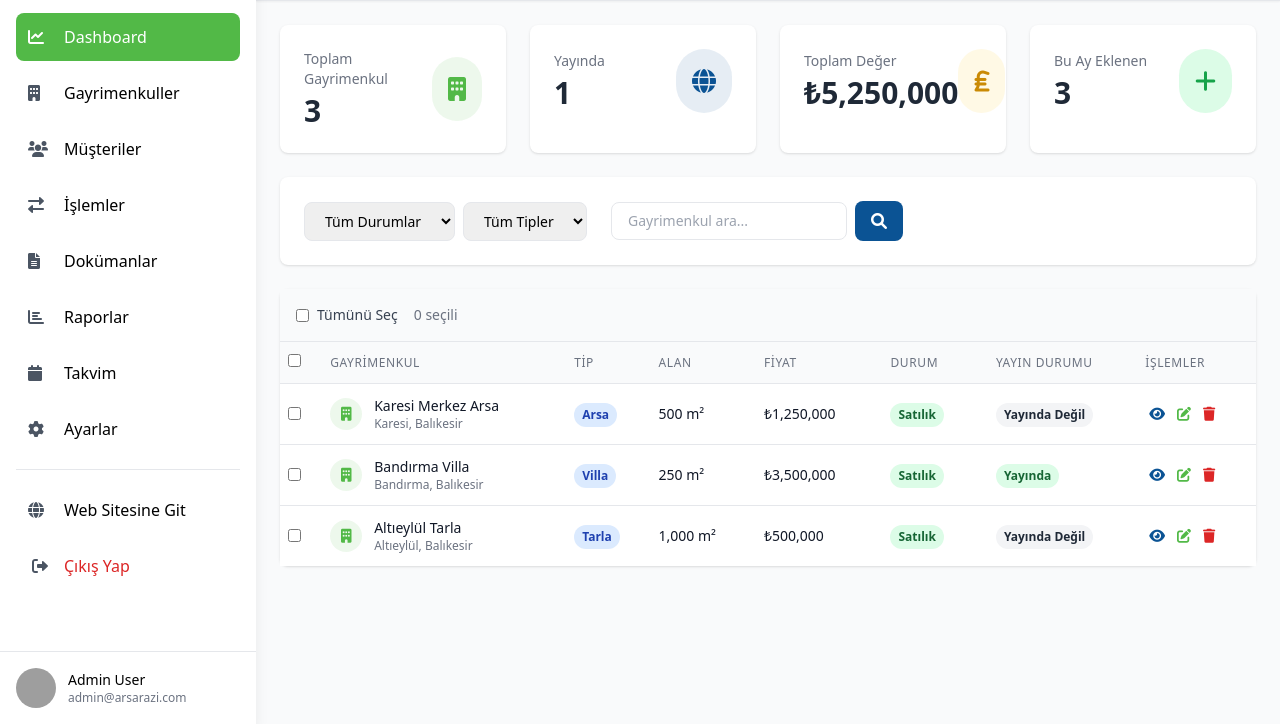
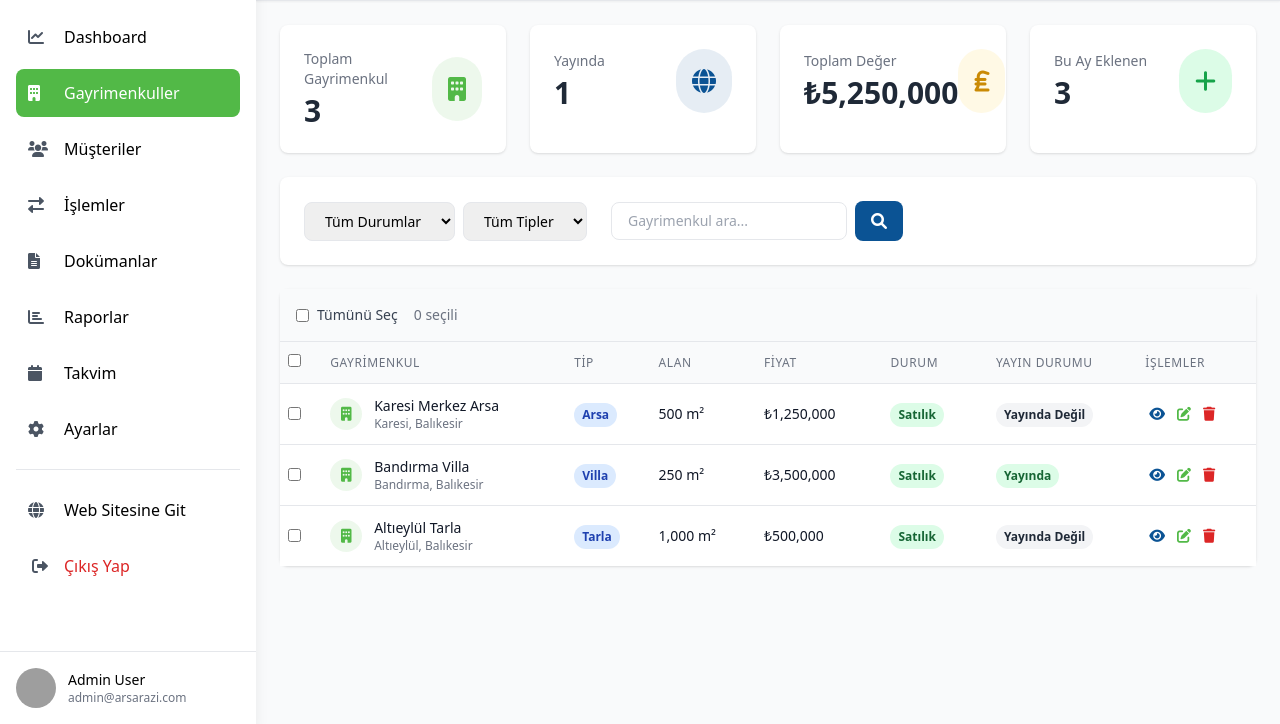
Before and after one commit to gelevun/arsarazi, a website: page crm-properties.html in a window 1280 px wide. Shown: the part 76-800 px from the top of the page. Drawn offline with nearby package versions, Linux system fonts and the light colour scheme; no server answers; sample sign-in values are in the browser's storage; grey boxes are pictures that could not be loaded.

Commit message:
CRM properties sayfasında active menu item düzeltildi

```diff
--- a/crm-properties.html
+++ b/crm-properties.html
@@ -406,7 +406,7 @@
             window.location.href = 'dashboard.html';
         }
 
-        // Set active menu item - always keep Dashboard active
+        // Set active menu item - Properties page should have Properties active
         function setActiveMenuItem() {
             console.log('Setting active menu item for properties page...');
 
@@ -422,16 +422,16 @@
                 }
             });
 
-            // Dashboard linkini bul ve aktif yap (her zaman)
-            const dashboardLink = document.querySelector('a[href="dashboard.html"]');
-            if (dashboardLink) {
-                dashboardLink.classList.add('active');
-                const icon = dashboardLink.querySelector('i');
+            // Properties linkini bul ve aktif yap
+            const propertiesLink = document.querySelector('a[href="crm-properties.html"]');
+            if (propertiesLink) {
+                propertiesLink.classList.add('active');
+                const icon = propertiesLink.querySelector('i');
                 if (icon) {
                     icon.classList.remove('text-gray-600');
                     icon.classList.add('text-primary-green');
                 }
-                console.log('Dashboard menu item activated (properties page)');
+                console.log('Properties menu item activated');
             }
         }
 
```
